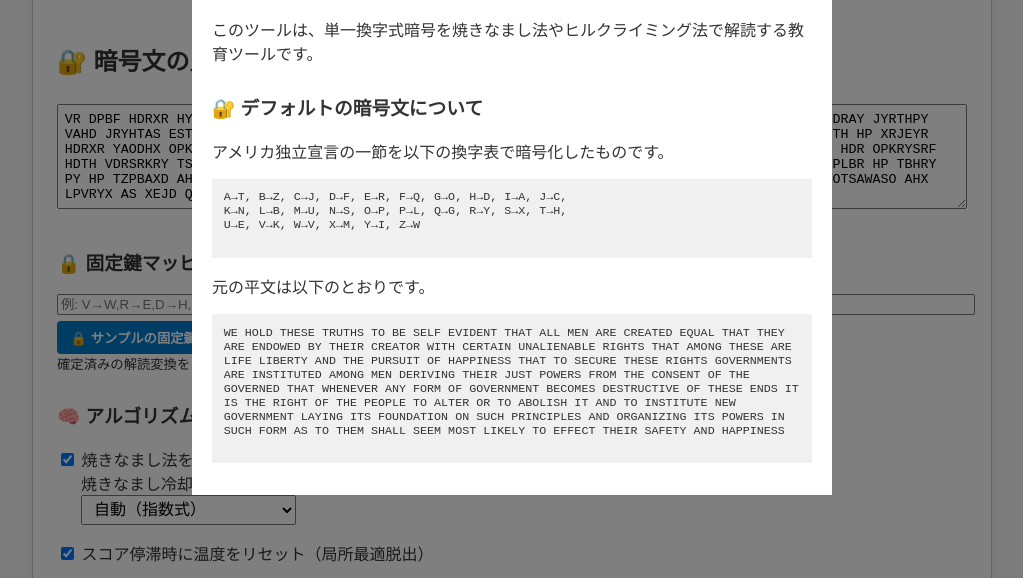
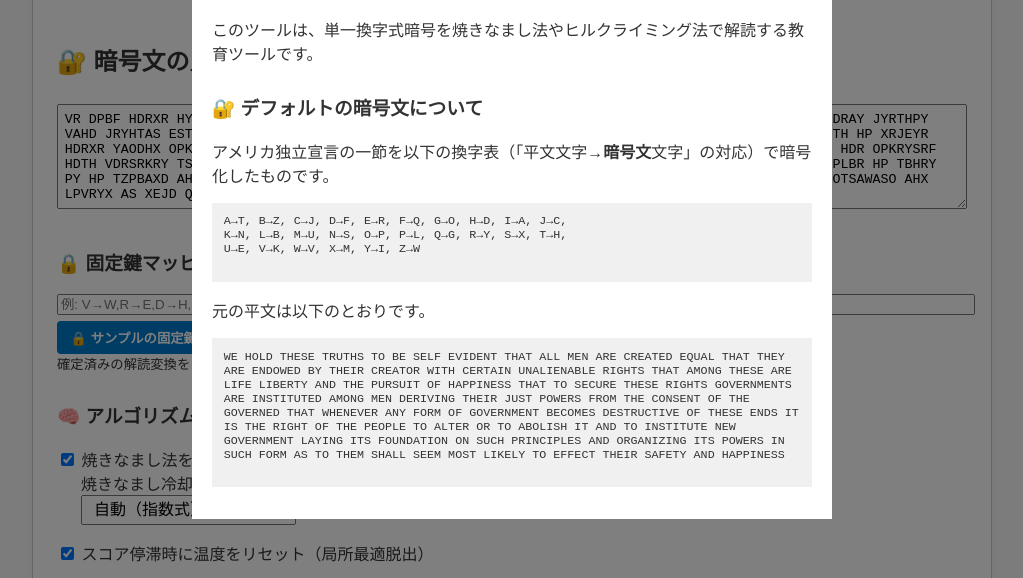
Before and after one commit to ipusiron/cipherclimb, a plain HTML site: page index.html in a window 1280 px wide. Both pictures are taken after a click on the button "❔ ヘルプ". Shown: the part 222-800 px from the top of the page, without its empty margins (128-1151 px from the left). Drawn offline with nearby package versions, Linux system fonts and the light colour scheme.

Commit message:
太字対応

```diff
--- a/index.html
+++ b/index.html
@@ -30,7 +30,7 @@ VR DPBF HDRXR HYEHDX HP ZR XRBQ RKAFRSH HDTH TBB URS TYR JYRTHRF RGETB HDTH HDRI
       <h3>🔒 固定鍵マッピング（</h3>
       <input id="fixedMappings" type="text" placeholder="例: V→W,R→E,D→H,P→O,B→L,F→D,H→T,X→S" style="width: 100%;">
 	  <button type="button" onclick="setSampleFixedKey()">🔒 サンプルの固定鍵を入力</button><br>
-      <small>確定済みの解読変換を「A→T」（暗号文文字→平文文字）のように指定すると、それ以外の文字を解読対象にします。</small>
+      <small>確定済みの解読変換を「A→T」（<strong>暗号文</strong>文字→平文文字）のように指定すると、それ以外の文字を解読対象にします。</small>
 
       <h3>🧠 アルゴリズム設定</h3>
       <label><input type="checkbox" id="useAnnealing" checked> 焼きなまし法を使用</label>
@@ -109,7 +109,7 @@ VR DPBF HDRXR HYEHDX HP ZR XRBQ RKAFRSH HDTH TBB URS TYR JYRTHRF RGETB HDTH HDRI
       <h2>❔ ヘルプ：Cipher Climbとは？</h2>
       <p>このツールは、単一換字式暗号を焼きなまし法やヒルクライミング法で解読する教育ツールです。</p>
       <h3>🔐 デフォルトの暗号文について</h3>
-      <p>アメリカ独立宣言の一節を以下の換字表で暗号化したものです。</p>
+      <p>アメリカ独立宣言の一節を以下の換字表（「平文文字→<strong>暗号文</strong>文字」の対応）で暗号化したものです。</p>
       <pre style="font-size: 0.9em;">
 A→T, B→Z, C→J, D→F, E→R, F→Q, G→O, H→D, I→A, J→C,
 K→N, L→B, M→U, N→S, O→P, P→L, Q→G, R→Y, S→X, T→H,
```
